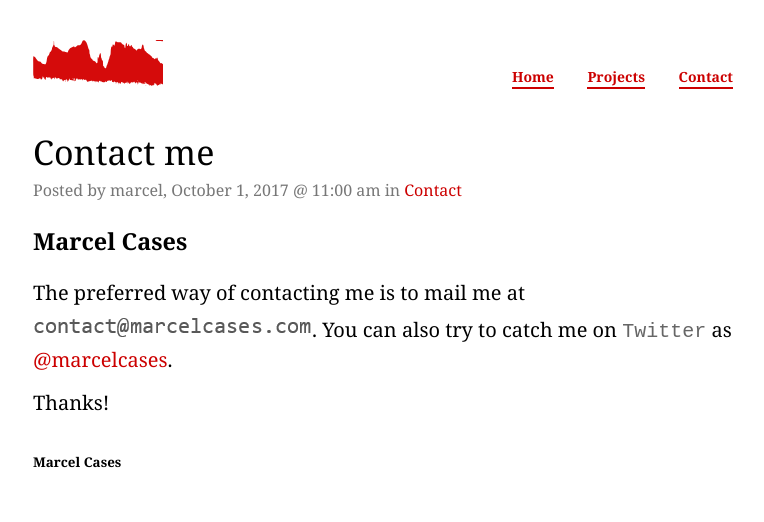
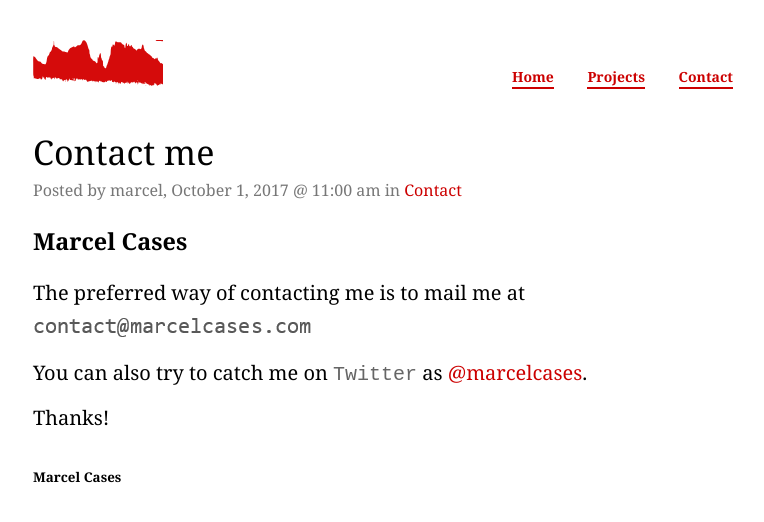
Before and after one commit to marcelcases/marcelcases.github.io, a Jekyll site: the page built from _posts/2017-10-01-contactme.markdown, in a window 1280 px wide. Shown: the top 522 px of the page, without its empty margins (257-1021 px from the left). Built offline with Jekyll 4.4.1, drawn with Linux system fonts in a browser that asks for light colours; comment, search, counter and statistics services are not loaded.

Commit message:
Add files via upload

```diff
--- a/_posts/2017-10-01-contactme.markdown
+++ b/_posts/2017-10-01-contactme.markdown
@@ -9,7 +9,9 @@
 # Marcel Cases
 
 The preferred way of contacting me is to mail me at
-![](/images/email.png?raw=true). You can also try to catch me
+![](/images/email.png?raw=true)
+
+You can also try to catch me
 on `Twitter` as [@marcelcases].
 
 [@marcelcases]: https://twitter.com/marcelcases
```
